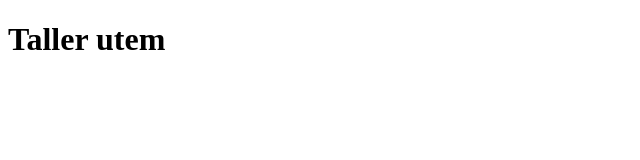
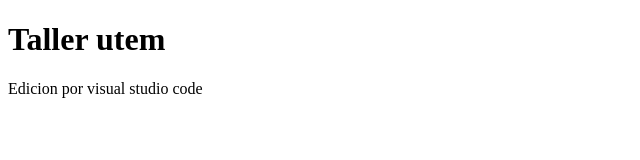
Before and after one commit to AlienFace51/taller_webscraping, a plain HTML site: page index.html in a window 1280 px wide. Shown: the whole page, without its empty margins (0-640 px from the left). Drawn offline with Linux system fonts and the light colour scheme.

Commit message:
Agregue texto en VS

```diff
--- a/index.html
+++ b/index.html
@@ -8,5 +8,6 @@
 </head>
 <body>
     <h1>Taller utem</h1>
+    <text>Edicion por visual studio code</text>
 </body>
 </html>
```
